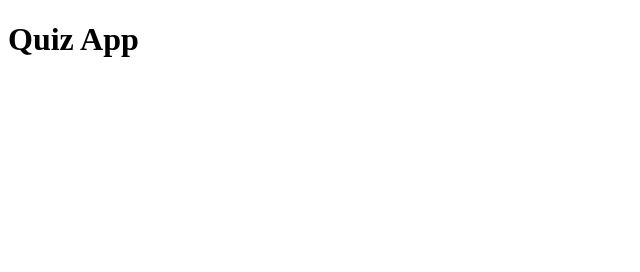
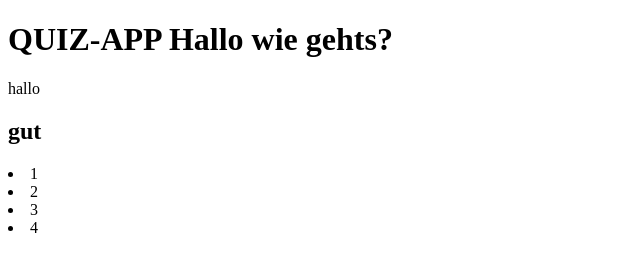
Before and after one commit to smilenow24/quiz-app, a plain HTML site: page index.html in a window 1280 px wide. Shown: the whole page, without its empty margins (0-640 px from the left). Drawn offline with Linux system fonts and the light colour scheme.

Commit message:
First commit

```diff
--- /dev/null
+++ b/index.css
@@ -0,0 +1,13 @@
+
+* {
+    box-sizing: border-box;
+}
+
+body {
+    margin: 20px;
+}
+
+h1 {
+    color:brown;
+    font-size: 20px;
+}
--- a/index.html
+++ b/index.html
@@ -3,10 +3,48 @@
 <head>
     <meta charset="UTF-8">
     <meta http-equiv="X-UA-Compatible" content="IE=edge">
-    <meta name="viewport" content="width=device-width, initial-scale=1.0">
-    <title>Quiz App</title>
+    <meta name="viewport" content="width=device-width, initial-scale=1.0"/>
+    <title>QUIZ-APP</title>
+    <link ref="stylesheet" href="index.css">
 </head>
+
 <body>
-    <h1>Quiz App</h1>
+
+    <header>
+        <h1>QUIZ-APP Hallo wie gehts?</h1>
+        <p>hallo</p>
+        <h2>gut</h2>
+
+        <nav>
+            <unl role="list">
+                <li>1</li>
+                <li>2</li>
+                <li>3</li>
+                <li>4</li>
+            </unl>
+        </nav>
+
+    </header>
+
+    <main>
+        <section>
+
+
+        </section>
+
+        <section>
+
+
+        </section>
+
+    </main>
+
+    <footer>
+
+
+    </footer>
+
+
+
 </body>
 </html>
--- /dev/null
+++ b/test.css
@@ -0,0 +1,6 @@
+
+
+h1 {
+    color:aquamarine;
+    background-color: blue;
+}
```
Also changed, not shown: test.html (added, +15 -0 lines).
